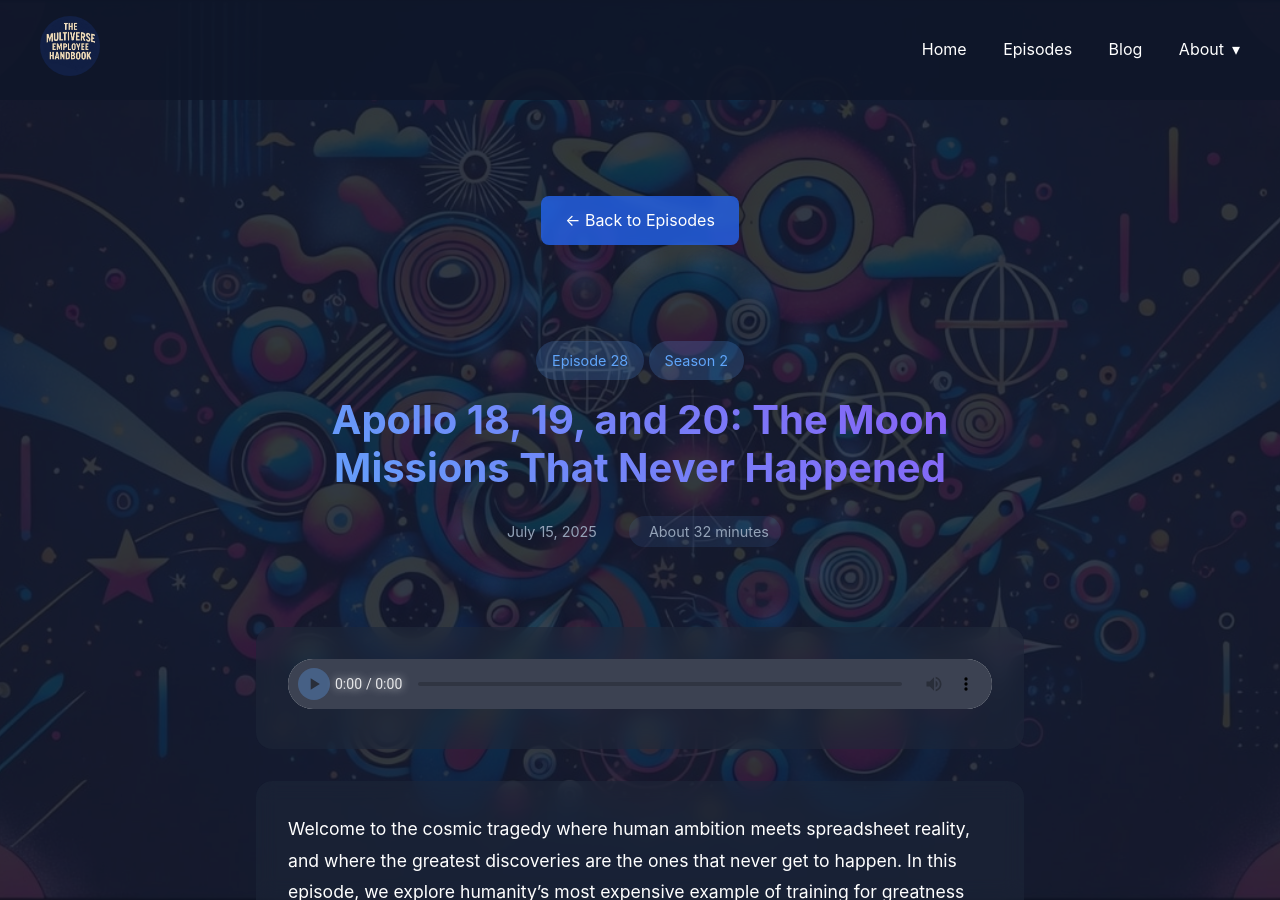
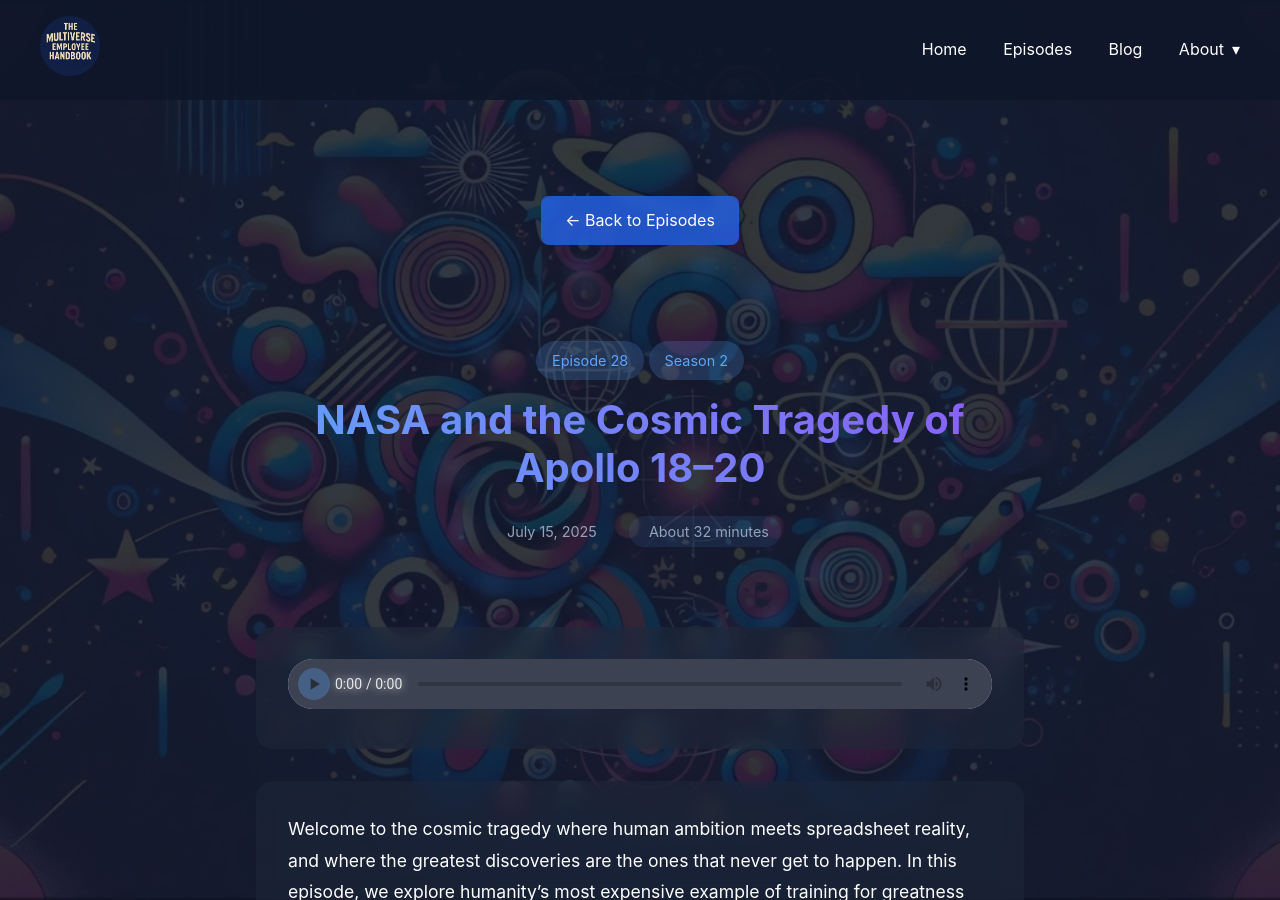
Before and after one commit to forward6/tmeh, a Jekyll site: the page built from _episodes/2025-07-15-nasa-cosmic-tragedy-apollo-18–20.md, in a window 1280 px wide and 900 px high. Built offline with Jekyll 4.4.1, drawn with Linux system fonts in a browser that asks for light colours.

Commit message:
Swapped episode title

```diff
--- a/_episodes/2025-07-15-apollo-18-19-20-moon-missions-never-happened.md
+++ b/_episodes/2025-07-15-nasa-cosmic-tragedy-apollo-18–20.md
@@ -1,14 +1,14 @@
 ---
 layout: episode
-title: "Apollo 18, 19, and 20: The Moon Missions That Never Happened"
+title: "NASA and the Cosmic Tragedy of Apollo 18–20"
 episode_number: 28
 season_number: 2
 date: 2025-07-15
 duration-en: "32 minutes"
 audio_url: "https://mcdn.podbean.com/mf/download/example/multiverse-employee-handbook-s02e28-apollo-18-19-20-moon-missions-never-happened.mp3"
-apple_url: "https://podcasts.apple.com/ca/podcast/the-multiverse-employee-handbook/id1764134739?i=1000000000000"
-spotify_url: "https://open.spotify.com/episode/example?si=example"
-youtube_url: "https://youtu.be/example?si=example"
+apple_url: "https://podcasts.apple.com/us/podcast/the-multiverse-employee-handbook/id1764134739"
+spotify_url: "https://open.spotify.com/show/2JxWJWRUjmDjoCje1JbcWZ"
+youtube_url: "https://www.youtube.com/playlist?list=PLCK79HTuWuA409l7x6iRN_icn0xZFzamp"
 transcript_url: "/assets/transcripts/TMEH-S02E28-transcript.pdf"
 duration: "PT32M16S"
 description: >
```
Also changed, not shown: 5 other files.
